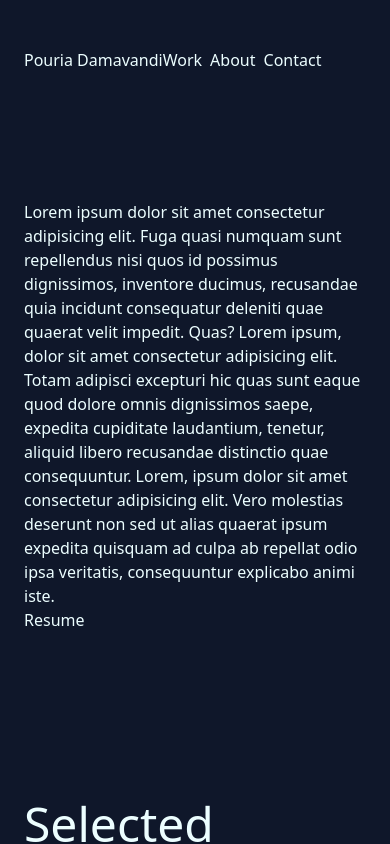
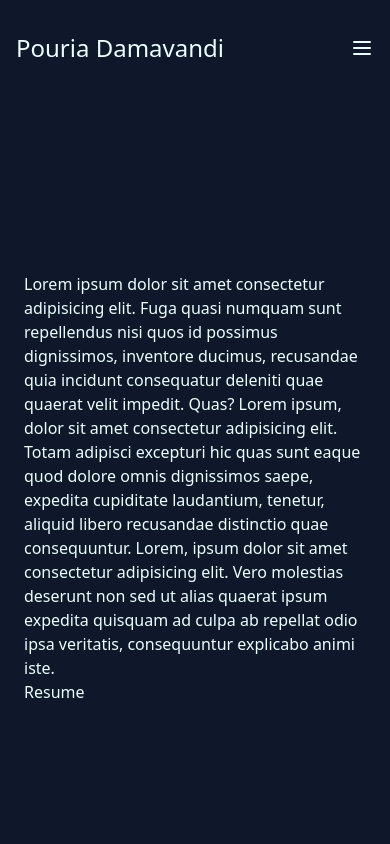
Before and after one commit to PouriaDamavandi/portfolio, a Next.js app: page / in a window 390 px wide. Shown: the top 844 px of the page. Built offline with nearby package versions, Linux system fonts and the light colour scheme.

Commit message:
feat: fix header and add hamburgerMenu

```diff
--- /dev/null
+++ b/layout/header/hamburgerMenu/hamburgerMenu.tsx
@@ -0,0 +1,23 @@
+import { IconX } from "@tabler/icons-react";
+import { FC } from "react";
+
+const HamburgerMenu: FC<{ onClose: () => void }> = ({ onClose }) => {
+  return (
+    <div className="w-1/2 bg-slate-900 z-20 absolute right-0 top-0 h-screen flex flex-row items-start justify-around py-8 md:hidden">
+      <IconX onClick={onClose} />
+      <ul className="h-full flex flex-col gap-4">
+        <li className="text-white">
+          <a href="#work">Work</a>
+        </li>
+        <li className="text-white">
+          <a href="#about">About</a>
+        </li>
+        <li className="text-white">
+          <a href="#contact">Contact</a>
+        </li>
+      </ul>
+    </div>
+  );
+};
+
+export default HamburgerMenu;
--- a/layout/header/mainHeader.tsx
+++ b/layout/header/mainHeader.tsx
@@ -1,13 +1,24 @@
-import React, { FC } from "react";
+import React, { FC, useState } from "react";
+import HamburgerMenu from "./hamburgerMenu/hamburgerMenu";
+import { IconMenu2 } from "@tabler/icons-react";
 
 const MainHeader: FC = () => {
+  const [isNavOpen, setIsNavOpen] = useState(false);
+
   return (
-    <div className="flex flex-row md:justify-between justify-start items-center w-full">
-      <p className="text-base">Pouria Damavandi</p>
-      <div className="flex flex-row md:gap-10 gap-2">
+    <div className="flex flex-row md:justify-between justify-between items-center w-full relative px-4 py-8 transition-all duration-300 ">
+      <p className="text-2xl">Pouria Damavandi</p>
+      <div className="hidden md:flex md:flex-row md:gap-10 gap-2">
         <a href="#work">Work</a>
         <a href="#about">About</a>
         <a href="#contact">Contact</a>
+      </div>
+
+      <div className="md:hidden">
+        {!isNavOpen && (
+          <IconMenu2 onClick={() => setIsNavOpen((prev) => !prev)} />
+        )}
+        {isNavOpen && <HamburgerMenu onClose={() => setIsNavOpen(false)} />}
       </div>
     </div>
   );
--- a/layout/mainLayout.tsx
+++ b/layout/mainLayout.tsx
@@ -7,10 +7,8 @@ import { FC } from "react";
 const MainLayout: FC<IMainLayout> = ({ children }) => {
   return (
     <div className="bg-slate-900 text-cyan-50">
-      <MainContainer>
-        <MainHeader />
-        {children}
-      </MainContainer>
+      <MainHeader />
+      <MainContainer>{children}</MainContainer>
     </div>
   );
 };
--- a/package.json
+++ b/package.json
@@ -9,6 +9,8 @@
     "lint": "next lint"
   },
   "dependencies": {
+    "@tabler/core": "^1.0.0-beta20",
+    "@tabler/icons-react": "^3.1.0",
     "keen-slider": "^6.8.6",
     "next": "14.1.2",
     "node": "^21.6.2",
@@ -20,6 +22,7 @@
     "@types/react": "^18",
     "@types/react-dom": "^18",
     "autoprefixer": "^10.4.18",
+    "daisyui": "^4.7.3",
     "eslint": "^8",
     "eslint-config-next": "14.1.2",
     "postcss": "^8.4.35",
--- a/tailwind.config.js
+++ b/tailwind.config.js
@@ -10,5 +10,5 @@ module.exports = {
   theme: {
     extend: {},
   },
-  plugins: [],
+  plugins: [require("daisyui")],
 };
```
Also changed, not shown: 1 other file (tests, documents, lock files or other folders).
